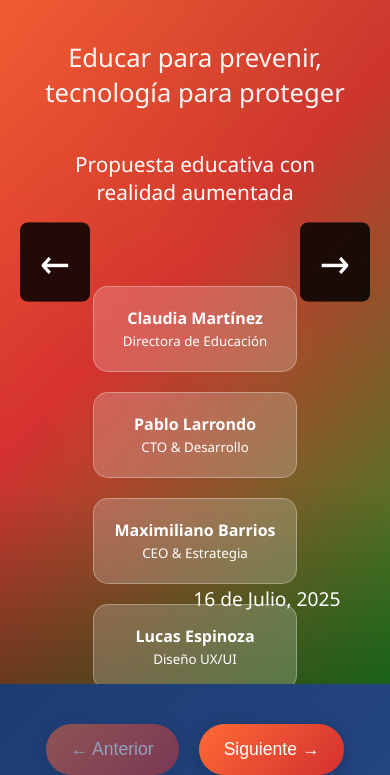
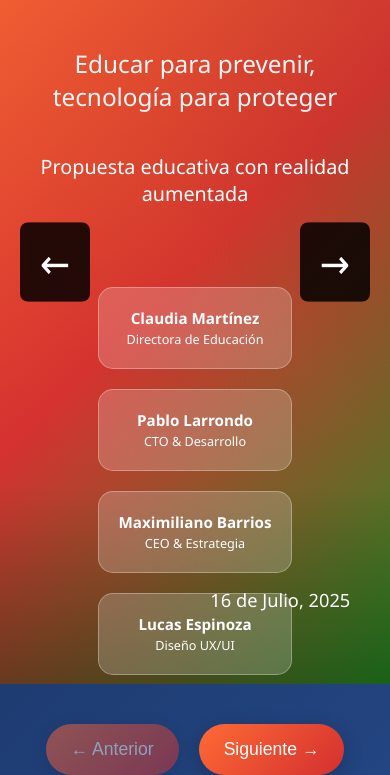
Before and after one commit to Maxbarrioslopez/FireAR, a plain HTML site: page index.html in a window 390 px wide. Shown: the part 160-935 px from the top of the page. Drawn offline with Linux system fonts and the light colour scheme.

Commit message:
Update index.html
responsive

```diff
--- a/index.html
+++ b/index.html
@@ -1095,6 +1095,45 @@
                 grid-template-columns: 1fr;
             }
         }
+        @media (max-width: 768px) {
+    .slide-content {
+        width: 95%;
+        padding: 15px;
+        font-size: 0.95em;
+    }
+
+    h1, h2, h3 {
+        font-size: 1.2em;
+        text-align: center;
+    }
+
+    .team-grid,
+    .problem-stats,
+    .competition-grid,
+    .features-enhanced,
+    .demo-grid,
+    .resources-timeline,
+    .revenue-container,
+    .impact-metrics,
+    .contact-grid,
+    .roadmap-timeline {
+        grid-template-columns: 1fr !important;
+    }
+
+    .chart-value {
+        font-size: 0.75em;
+    }
+
+    .feature-card, .stat-card, .impact-card {
+        padding: 15px;
+    }
+
+    .phone-mockup {
+        transform: scale(0.9);
+        margin: auto;
+    }
+}
+
     </style>
 </head>
 <body>
```
